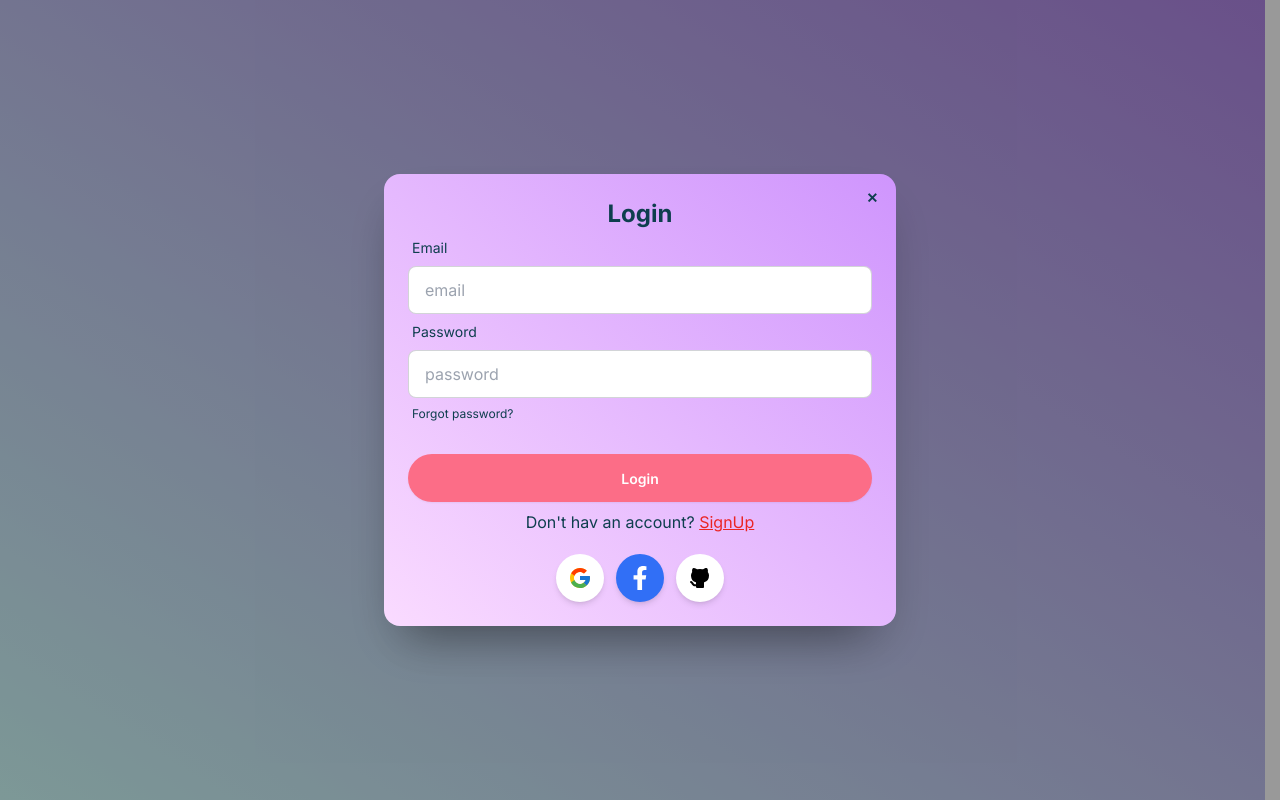
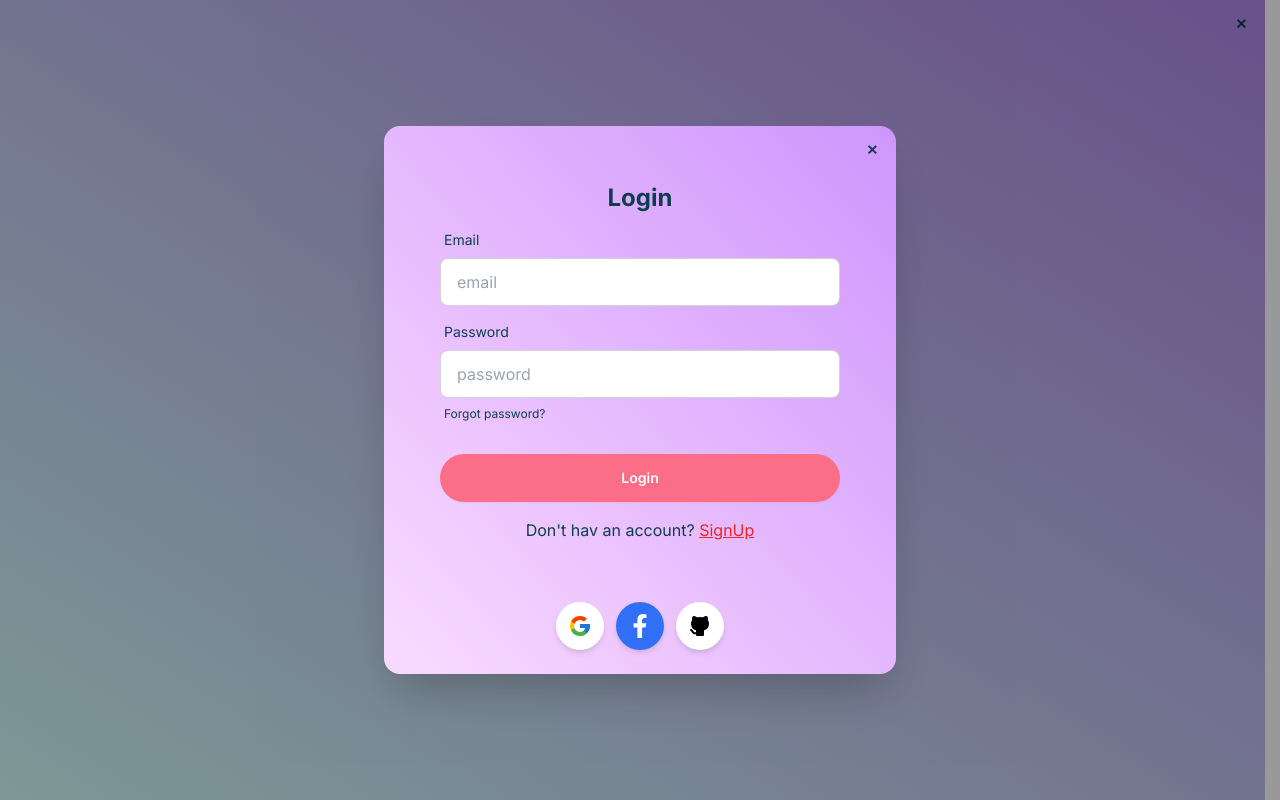
Before and after one commit to utkarsh032/Food_Stuff-Mern-Project, a React (Vite) app in the folder food-stuff_client/: page /signup in a window 1280 px wide. Both pictures are taken after typing "name@example.com", "Sample123" into the empty fields and a click on the button "Login". Built offline with nearby package versions, Linux system fonts and the light colour scheme; no server answers.

Commit message:
Setup Auth Context

```diff
--- a/food-stuff_client/src/components/Modal.jsx
+++ b/food-stuff_client/src/components/Modal.jsx
@@ -1,29 +1,59 @@
-import React from 'react'
-import { Link } from 'react-router-dom'
+import React, { useContext, useState } from 'react'
+import { Link, useLocation, useNavigate } from 'react-router-dom'
 import { FcGoogle } from "react-icons/fc";
 import { FaFacebookF } from "react-icons/fa";
 import { TbBrandGithubFilled } from "react-icons/tb";
 import { useForm } from "react-hook-form"
+import { AuthContext } from '../context/AuthProvider';
 
 const Modal = () => {
-
   const {
     register,
     handleSubmit,
     formState: { errors },
   } = useForm()
 
-  const onSubmit = (data) => console.log(data)
+  const { signUpWithGmail, login } = useContext(AuthContext)
+  const [errorMessage, setErrorMessage] = useState("");
+
+  const location = useLocation();
+  const navigate = useNavigate();
+  const from = location.state?.from?.pathname || "/";
+
+
+  const onSubmit = (data) => {
+    const email = data.email;
+    const password = data.password;
+    login(email, password).then((result) => {
+      const user = result.user;
+      alert("Login successfull");
+      document.getElementById("my_modal_5").close()
+      navigate(from, { replace: true })
+    }).catch((error) => {
+      const errorMessage = error.message;
+      setErrorMessage("Provide a correct email and password!")
+    })
+  };
+
+  const handleLogin = () => {
+    signUpWithGmail().then((result) => {
+      const user = result.user;
+      alert("Login successfull!")
+      navigate(from, { replace: true })
+    }).catch((error) => console.log(error))
+  }
 
   return (
-    <div className=''>
 
-      <dialog id="my_modal_3" className="modal ">
+    <dialog id="my_modal_5" className="modal modal-middle sm:modal-middle">
       <div className="modal-box backgroundPrimary text-[#0E3E4E]">
-          <form onSubmit={handleSubmit(onSubmit)} className='' method="dialog ">
-            <button htmlFor="my_modal_3"
-            onClick={() => document.getElementById('my_modal_3').close()}
-            className="btn btn-sm btn-circle btn-ghost absolute right-2 top-2 hover:bg-[#FF7A92] hover:text-[#fff] ">✕</button>
+        <div className='modal-action flex flex-col justify-center mt-0'>
+          <form onSubmit={handleSubmit(onSubmit)} className='card-body' method="dialog ">
+            <button
+              htmlFor="my_modal_5"
+              onClick={() => document.getElementById("my_modal_5").close()}
+              className="btn btn-sm btn-circle btn-ghost absolute right-2 top-2 hover:bg-[#FF7A92] hover:text-[#fff]"
+            >✕</button>
 
             <h3 className='font-bold text-2xl text-center'>Login</h3>
 
@@ -35,28 +65,43 @@ const Modal = () => {
               <input type="email" placeholder="email" className="input input-bordered text-[#fff]" required {...register("email")} />
             </div>
 
+
+
             {/* password */}
             <div className="form-control">
               <label className="label">
                 <span className="label-text text-[#0E3E4E]">Password</span>
               </label>
-              <input type="password" placeholder="password" className="input input-bordered text-[#fff]" required  {...register("password")} />
+              <input type="password" placeholder="password" className="input input-bordered text-[#fff]"   {...register("password")} />
               <label className="label">
                 <a href="#" className="label-text-alt link link-hover text-[#0E3E4E]">Forgot password?</a>
               </label>
             </div>
 
-            <div className="form-control mt-6">
-              <input type='sumbit' value='Login' className="button" />
+            {
+              errorMessage ? <p className="text-[#EB2424] text-xs italic">{errorMessage}</p> : " "
+            }
+
+            {/*login btn */}
+            <div className="form-control mt-4">
+              <input
+                type="submit"
+                value="Login"
+                className="btn button"
+              />
             </div>
-            <p className='text-center mt-2' >Don't hav an account? <Link to='/signup' className='underline text-[#EB2424]'>SignUp</Link> </p>
+
+
+            <p className='text-center my-2' >Don't hav an account? <Link to='/signup' className='underline text-[#EB2424]'>SignUp</Link>
+            </p>
+
           </form>
-
+        </div>
         {/*button*/}
 
         <div className='text-center space-x-3  mt-5'>
 
-            <button className="btn btn-circle bg-[#fff] hover:bg-[#fff] border-none hover:scale-105 shadow-md">
+          <button className="btn btn-circle bg-[#fff] hover:bg-[#fff] border-none hover:scale-105 shadow-md" onClick={handleLogin}>
             <FcGoogle className='h-6 w-6' />
           </button>
 
@@ -72,7 +117,6 @@ const Modal = () => {
 
       </div>
     </dialog>
-    </div>
   )
 }
 
--- a/food-stuff_client/src/components/Navbar.jsx
+++ b/food-stuff_client/src/components/Navbar.jsx
@@ -1,11 +1,15 @@
-import React, { useState } from 'react'
+import React, { useContext, useState } from 'react'
 import logo from '/f--d_stuff.png'
 import { FaRegUser } from "react-icons/fa";
 import Modal from './Modal';
+import { AuthContext } from '../context/AuthProvider';
 
 const Navbar = () => {
 
   const [isSticky, setSticky] = useState(false)
+
+  const { user } = useContext(AuthContext)
+  console.log(user)
 
   useState(() => {
     const handleScroll = () => {
@@ -84,10 +88,12 @@ const Navbar = () => {
               <span className="badge badge-sm indicator-item">0</span>
             </div>
           </div>
-          <button className="button"
-            onClick={() => document.getElementById('my_modal_3').showModal()}>
+
+          {user ? <><p>LogOut</p></> : <button className="button"
+            onClick={() => document.getElementById('my_modal_5').showModal()}>
             <FaRegUser />Login
-          </button>
+          </button>}
+
           <Modal />
 
         </div>
--- a/food-stuff_client/src/components/SignUp.jsx
+++ b/food-stuff_client/src/components/SignUp.jsx
@@ -1,10 +1,11 @@
-import React from 'react'
-import { Link } from 'react-router-dom'
+import React, { useContext } from 'react'
+import { Link, useLocation, useNavigate } from 'react-router-dom'
 import { FcGoogle } from "react-icons/fc";
 import { FaFacebookF } from "react-icons/fa";
 import { TbBrandGithubFilled } from "react-icons/tb";
 import { useForm } from "react-hook-form"
 import Modal from './Modal';
+import { AuthContext } from '../context/AuthProvider';
 
 const Signup = () => {
   const {
@@ -13,17 +14,39 @@ const Signup = () => {
     formState: { errors },
   } = useForm();
 
-  const onSubmit = (data) => { console.log(data) };
+  const { createUser, login } = useContext(AuthContext);
+
+
+  const location = useLocation();
+  const navigate = useNavigate();
+  const from = location.state?.from?.pathname || "/";
+
+  const onSubmit = (data) => {
+    const email = data.email;
+    const password = data.password;
+    createUser(email, password).then((result) => {
+      // Signed up
+      const user = result.user;
+      alert("Account creation successfully done!")
+      document.getElementById("my_modal_5").close()
+      navigate(from, { replace: true })
+    })
+      .catch((error) => {
+        const errorCode = error.code;
+        const errorMessage = error.message;
+      })
+  }
 
 
   return (
     <div className=' flex items-center justify-center bg-gradient-to-tr from-[#CFFDFB] to-[#AF85E4] h-screen'>
-      <div className="modal-box backgroundPrimary text-[#0E3E4E]">
-        <form onSubmit={handleSubmit(onSubmit)} method="dialog ">
+      <div className=" modal-action flex flex-col justify-center mt-0 backgroundPrimary text-[#0E3E4E] rounded-2xl shadow-lg">
+        <form onSubmit={handleSubmit(onSubmit)} className="card-body" method="dialog ">
+
           <Link
             to='/'
             className="btn btn-sm btn-circle btn-ghost absolute right-2 top-2 hover:bg-[#FF7A92] hover:text-[#fff] ">✕</Link>
-          <h3 className='font-bold text-2xl text-center py-4'>Create an Account!</h3>
+          <h3 className='font-bold text-2xl text-center'>Create an Account!</h3>
 
           {/* email */}
           <div className="form-control ">
@@ -33,29 +56,36 @@ const Signup = () => {
             <input type="email" placeholder="email" className="input input-bordered text-[#fff]" required {...register("email")} />
           </div>
 
+
           {/* password */}
           <div className="form-control">
             <label className="label">
               <span className="label-text text-[#0E3E4E]">Password</span>
             </label>
-            <input type="password" placeholder="password" className="input input-bordered text-[#fff]" required  {...register("password")} />
-            <label className="label">
+            <input type="password" placeholder="password" className="input input-bordered text-[#fff]"  {...register("password")} />
+            <label className="label ">
               <a href="#" className="label-text-alt link link-hover text-[#0E3E4E]">Forgot password?</a>
             </label>
           </div>
 
-          <div className="form-control mt-6">
-            <input type='sumbit' value='SignUp' className="button" />
+
+          <div className="form-control mt-4">
+            <input
+              type="submit"
+              value="Signup"
+              className="btn button"
+            />
           </div>
-          <p className='text-center mt-2' >Have an Account? <button onClick={() => document.getElementById("my_modal_3").showModal()}
-            className='underline text-[#EB2424]'>Login</button> </p>
+
+          <p className="text-center my-2">Have an account? <button onClick={() => document.getElementById("my_modal_5").showModal()} className="underline text-[#EB2424]">Login</button></p>
+
         </form>
 
-        {/*button*/}
+        {/*sucial*/}
 
-        <div className='text-center space-x-3  mt-5'>
+        <div className='text-center space-x-3  mb-5'>
 
-          <button className="btn btn-circle bg-[#fff] hover:bg-[#fff] border-none hover:scale-105 shadow-md">
+          <button className="btn btn-circle bg-[#fff] hover:bg-[#fff] border-none hover:scale-105 shadow-md" >
             <FcGoogle className='h-6 w-6' />
           </button>
 
--- /dev/null
+++ b/food-stuff_client/src/context/AuthProvider.jsx
@@ -0,0 +1,73 @@
+import React, { createContext, useEffect, useState } from 'react'
+import { GoogleAuthProvider, createUserWithEmailAndPassword, getAuth, onAuthStateChanged, signInWithEmailAndPassword, signInWithPopup, signOut, updateProfile } from "firebase/auth";
+import app from "../firebase/firebase.config"
+
+
+export const AuthContext = createContext();
+const auth = getAuth(app);
+const googleProvider = new GoogleAuthProvider();
+
+
+const AuthProvider = ({ children }) => {
+  const [user, setUser] = useState(null);
+  const [loading, setLoading] = useState(true);
+
+  // create an account
+  const createUser = (email, password) => {
+    setLoading(true);
+    return createUserWithEmailAndPassword(auth, email, password)
+  }
+
+  // signup with gmail
+  const signUpWithGmail = () => {
+    setLoading(true);
+    return signInWithPopup(auth, googleProvider)
+  }
+
+  // login using email & password
+  const login = (email, password) => {
+    return signInWithEmailAndPassword(auth, email, password);
+  }
+
+  // logout
+  const logOut = () => {
+    return signOut(auth);
+  }
+
+  // update profile
+  const updateUserProfile = (name, photoURL) => {
+    return updateProfile(auth.currentUser, {
+      displayName: name, photoURL: photoURL
+    })
+  }
+
+  // check signed-in user
+  useEffect(() => {
+    const unsubscribe = onAuthStateChanged(auth, currentUser => {
+      // console.log(currentUser);
+      setUser(currentUser);
+      setLoading(false);
+    });
+
+    return () => {
+      return unsubscribe();
+    }
+  }, [])
+
+  const authInfo = {
+    user,
+    createUser,
+    signUpWithGmail,
+    login,
+    logOut,
+    updateUserProfile,
+    loading
+  }
+  return (
+    <AuthContext.Provider value={authInfo}>
+      {children}
+    </AuthContext.Provider>
+  )
+}
+
+export default AuthProvider
--- a/food-stuff_client/src/firebase/firebase.config.js
+++ b/food-stuff_client/src/firebase/firebase.config.js
@@ -1,21 +1,21 @@
 // Import the functions you need from the SDKs you need
 import { initializeApp } from "firebase/app";
-import { getAnalytics } from "firebase/analytics";
 // TODO: Add SDKs for Firebase products that you want to use
 // https://firebase.google.com/docs/web/setup#available-libraries
 
+// console.log(import.meta.env.VITE_SOME_KEY)
+
 // Your web app's Firebase configuration
-// For Firebase JS SDK v7.20.0 and later, measurementId is optional
 const firebaseConfig = {
   apiKey: import.meta.env.VITE_APIKEY,
   authDomain: import.meta.env.VITE_AUTHDOMAIN,
   projectId: import.meta.env.VITE_PROJECTID,
   storageBucket: import.meta.env.VITE_STORAGEBUCKET,
   messagingSenderId: import.meta.env.VITE_MESSAGINGSENDERID,
-  appId: import.meta.env.VITE_APPID,
-  measurementId: import.meta.env.VITE_MEASUREMENTID
+  appId: import.meta.env.VITE_APPID
 };
 
 // Initialize Firebase
 const app = initializeApp(firebaseConfig);
+
 export default app;
--- a/food-stuff_client/src/main.jsx
+++ b/food-stuff_client/src/main.jsx
@@ -3,9 +3,10 @@ import ReactDOM from 'react-dom/client'
 import './index.css'
 import router from './router/Router.jsx'
 import { RouterProvider } from 'react-router-dom'
+import AuthProvider from './context/AuthProvider.jsx'
 
 ReactDOM.createRoot(document.getElementById('root')).render(
-  <React.StrictMode>
+  <AuthProvider>
     <RouterProvider router={router} />
-  </React.StrictMode>,
+  </AuthProvider>,
 )
```
Also changed, not shown: 1 other file (tests, documents, lock files or other folders). Lines whose indentation alone changed are shown as unchanged.
